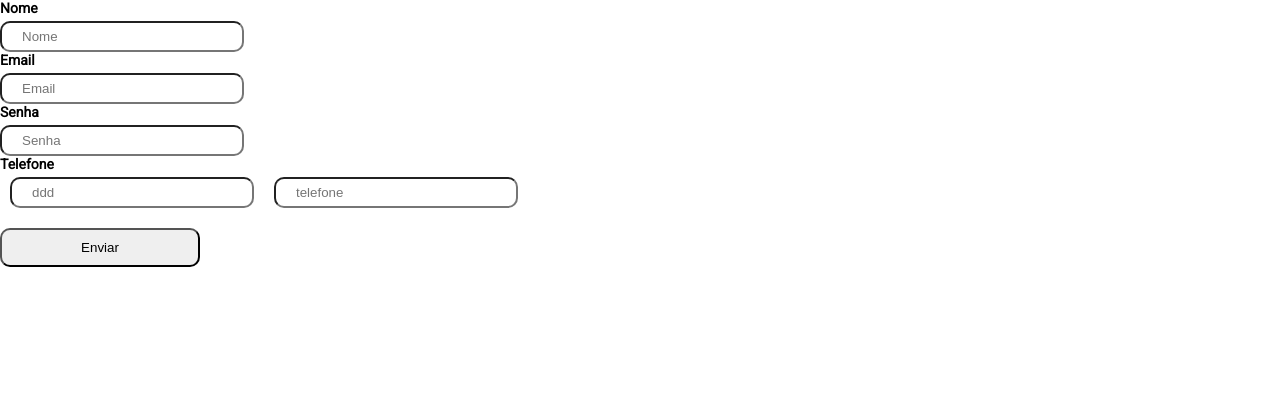
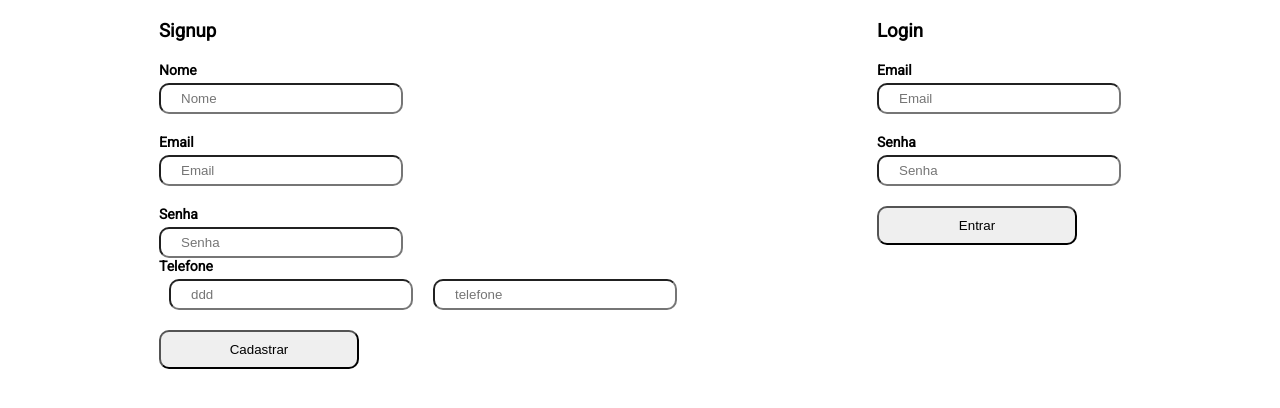
Before and after one commit to iagoPinheiro1401/authentication, a Next.js app: page / in a window 1280 px wide. Shown: the top 408 px of the page. Built offline with nearby package versions, Linux system fonts and the light colour scheme.

Commit message:
criado form para login

```diff
--- a/pages/index.jsx
+++ b/pages/index.jsx
@@ -7,6 +7,13 @@ import Input from '../src/components/input/Input'
 import Button from '../src/components/input/Button'
 
 import { signupSchema } from '../modules/user/user.schema'
+
+const FormsContainer = styled.div`
+    display: flex;
+    gap: 200px;
+    justify-content: center;
+    margin-top: 20px;
+`
 
 const Form = styled.form`
     display: flex;
@@ -44,17 +51,27 @@ function HomePage() {
   }
 
   return (
+    <FormsContainer>
     <Form onSubmit={handleSubmit(handleForm)}>
-      <Input label="Nome" {...register('nome')} error={errors.nome}/>
-      <Input label="Email" {...register('email')} error={errors.email}/>
-      <Input label="Senha" {...register('senha')} error={errors.senha}/>
-      <LabelTel>Telefone</LabelTel>
+        <h3>Signup</h3>
+        <Input label="Nome" {...register('nome')} error={errors.nome}/>
+        <Input label="Email" {...register('email')} error={errors.email}/>
+        <Input  type="password" label="Senha" {...register('senha')} error={errors.senha}/>
+        <LabelTel>Telefone</LabelTel>
       <TelefoneConatiner>
           <Input placeholder="ddd" {...register('ddd')} error={errors.ddd}/>
           <Input placeholder="telefone" {...register('telefone')} error={errors.telefone}/>
       </TelefoneConatiner>
-      <Button type="submit">Enviar</Button>
+      <Button type="submit">Cadastrar</Button>
     </Form>
+
+    <Form>
+        <h3>Login</h3>
+        <Input label="Email"/>
+        <Input label="Senha" type="password"/>
+        <Button type="submit">Entrar</Button>
+    </Form>
+    </FormsContainer>
   )
 }
 
--- a/src/components/input/Input.jsx
+++ b/src/components/input/Input.jsx
@@ -19,6 +19,7 @@ const StyledLabel = styled.p`
     font-weight: bold;
     font-size: 14px;
     margin-bottom: 5px;
+    margin-top: 20px;
 `
 
 const ErrorLabel = styled.span`
```
